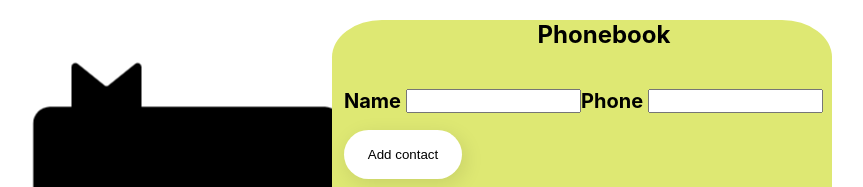
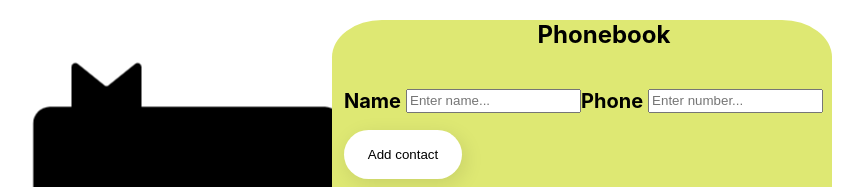
Before and after one commit to Anton240896/Anton240896-goit-react-hw-03-phonebook, a React (Create React App) app: page / in a window 1280 px wide. Shown: the top 187 px of the page, without its empty margins (58-921 px from the left). Built offline with nearby package versions, Linux system fonts and the light colour scheme.

Commit message:
change repa

```diff
--- a/src/components/ContactForm/contactForm.jsx
+++ b/src/components/ContactForm/contactForm.jsx
@@ -1,113 +1,113 @@
 import React, { Component } from 'react';
 import { Form, Label } from './contactForm.styled';
-// import { Formik } from 'formik';
-// import * as Yup from 'yup';
+import { Formik } from 'formik';
+import * as Yup from 'yup';
 
 //solution 1
 
-export class ContactForm extends Component {
-  state = {
-    name: '',
-    number: '',
-  };
+// export class ContactForm extends Component {
+//   state = {
+//     name: '',
+//     number: '',
+//   };
 
-  handleInput = evt => {
-    const { name, value } = evt.currentTarget;
-    this.setState({ [name]: value });
-  };
+//   handleInput = evt => {
+//     const { name, value } = evt.currentTarget;
+//     this.setState({ [name]: value });
+//   };
 
-  submitForm = evt => {
-    evt.preventDefault();
-    const { addContact } = this.props;
-    const newContact = this.state;
+//   submitForm = evt => {
+//     evt.preventDefault();
+//     const { addContact } = this.props;
+//     const newContact = this.state;
 
-    const keys = Object.keys(newContact);
-    keys.forEach(item => {
-      newContact[item] = newContact[item].trim();
-    });
+//     const keys = Object.keys(newContact);
+//     keys.forEach(item => {
+//       newContact[item] = newContact[item].trim();
+//     });
 
-    const isExistingContact = addContact(newContact);
-    if (isExistingContact) {
-      return;
-    }
+//     const isExistingContact = addContact(newContact);
+//     if (isExistingContact) {
+//       return;
+//     }
 
-    this.resetForm();
-  };
+//     this.resetForm();
+//   };
 
-  resetForm = () => {
-    this.setState({
-      name: '',
-      phone: '',
-    });
-  };
+//   resetForm = () => {
+//     this.setState({
+//       name: '',
+//       phone: '',
+//     });
+//   };
 
-  render() {
-    const { name, phone } = this.state;
-    return (
-      <Form onSubmit={this.submitForm}>
+//   render() {
+//     const { name, phone } = this.state;
+//     return (
+//       <Form onSubmit={this.submitForm}>
+//         <Label>
+//           Name
+//           <input
+//             type="text"
+//             name="name"
+//             value={name}
+//             onChange={this.handleInput}
+//             required
+//           />
+//         </Label>
+//         <Label>
+//           Phone
+//           <input
+//             type="tel"
+//             name="phone"
+//             value={phone}
+//             onChange={this.handleInput}
+//             required
+//           />
+//         </Label>
+//         <button type="submit">Add contact</button>
+//       </Form>
+//     );
+//   }
+// }
+
+// solution 2 with library Formic
+
+const PhoneBookSchema = Yup.object().shape({
+  name: Yup.string()
+    .min(1, 'The name is too short!')
+    .max(25, 'The name is too long!')
+    .required('Name is required!'),
+  number: Yup.string()
+    .min(2, 'The number is too short!')
+    .max(20, 'The number is too long!')
+    .required('Phone number is required!'),
+});
+
+export const ContactForm = onSubmit => {
+  return (
+    <Formik
+      initialValues={{
+        name: '',
+        number: '',
+      }}
+      validationSchema={PhoneBookSchema}
+      onSubmit={(values, actions) => {
+        onSubmit(values);
+        actions.resetForm();
+      }}
+    >
+      <Form>
         <Label>
           Name
-          <input
-            type="text"
-            name="name"
-            value={name}
-            onChange={this.handleInput}
-            required
-          />
+          <input type="text" name="name" placeholder="Enter name..." />
         </Label>
         <Label>
           Phone
-          <input
-            type="tel"
-            name="phone"
-            value={phone}
-            onChange={this.handleInput}
-            required
-          />
+          <input type="tel" name="number" placeholder="Enter number..." />
         </Label>
         <button type="submit">Add contact</button>
       </Form>
-    );
-  }
-}
-
-// solution 2 with library Formic
-
-// const PhoneBookSchema = Yup.object().shape({
-//   name: Yup.string()
-//     .min(1, 'The name is too short!')
-//     .max(25, 'The name is too long!')
-//     .required('Name is required!'),
-//   number: Yup.string()
-//     .min(2, 'The number is too short!')
-//     .max(20, 'The number is too long!')
-//     .required('Phone number is required!'),
-// });
-
-// export const ContactForm = onSubmit => {
-//   return (
-//     <Formik
-//       initialValues={{
-//         name: '',
-//         number: '',
-//       }}
-//       validationSchema={PhoneBookSchema}
-//       onSubmit={(values, actions) => {
-//         onSubmit(values);
-//         actions.resetForm();
-//       }}
-//     >
-//       <Form>
-//         <Label>
-//           Name
-//           <input type="text" name="name" placeholder="Enter name..." />
-//         </Label>
-//         <Label>
-//           Phone
-//           <input type="tel" name="number" placeholder="Enter number..." />
-//         </Label>
-//         <button type="submit">Add contact</button>
-//       </Form>
-//     </Formik>
-//   );
-// };
+    </Formik>
+  );
+};
```
